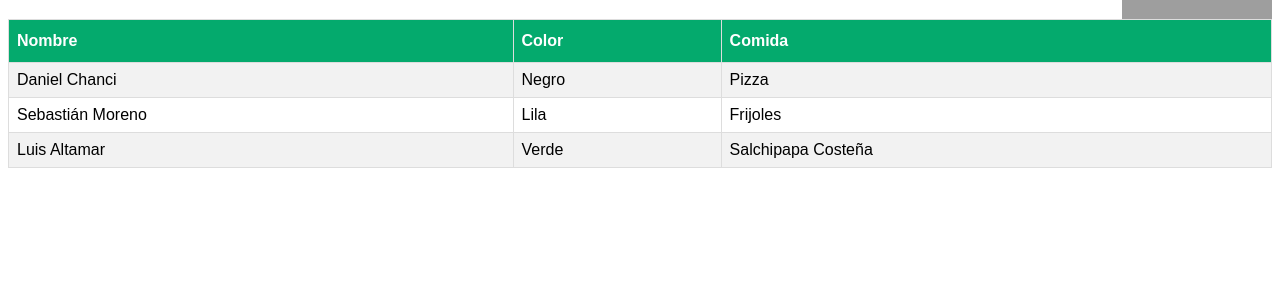
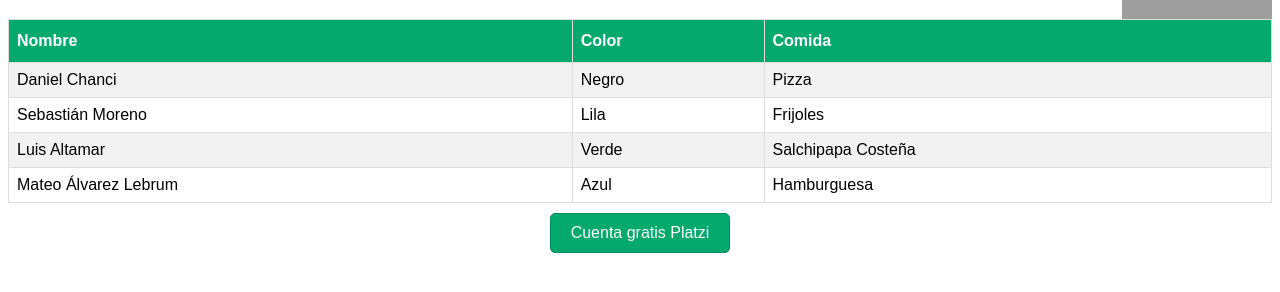
Before and after one commit to caroAM22/DWEB-2024, a plain HTML site: page frontend/Clase-1/index.html in a window 1280 px wide. Shown: the part 102-394 px from the top of the page. Drawn offline with Linux system fonts and the light colour scheme; grey boxes are pictures that could not be loaded.

Commit message:
Añade tarea #1
Mateo Álvarez Lebrum
malvarezle@unal.edu.co

```diff
--- a/frontend/Clase-1/index.html
+++ b/frontend/Clase-1/index.html
@@ -82,6 +82,28 @@
         background-color: #f2f2f2;
         padding: 20px;
         }
+
+        .custom-btn {
+          display: inline-block;
+          padding: 10px 20px;
+          margin: 10px 0;
+          color: #fff;
+          background-color: #04AA6D;
+          border: 1px solid #028c59;
+          border-radius: 5px;
+          text-decoration: none;
+        }
+
+        .custom-btn:hover {
+          background-color: #028c59;
+          border: 1px solid #016842;
+          transition: 0.3s;
+          transform: scale(1.05);
+        }
+
+        .centered-content {
+          text-align: center;
+        }
     </style>
 </head>
 <body>
@@ -113,6 +135,14 @@
       <td>Verde</td>
       <td>Salchipapa Costeña</td>
     </tr>
+    <tr>
+      <td>Mateo Álvarez Lebrum</td>
+      <td>Azul</td>
+      <td>Hamburguesa</td>
+    </tr>
   </table>
+  <div class="centered-content">
+    <a class="custom-btn" href="https://www.youtube.com/watch?v=dQw4w9WgXcQ" target="_blank">Cuenta gratis Platzi</a>
+  </div>
 </body>
 </html>
```
